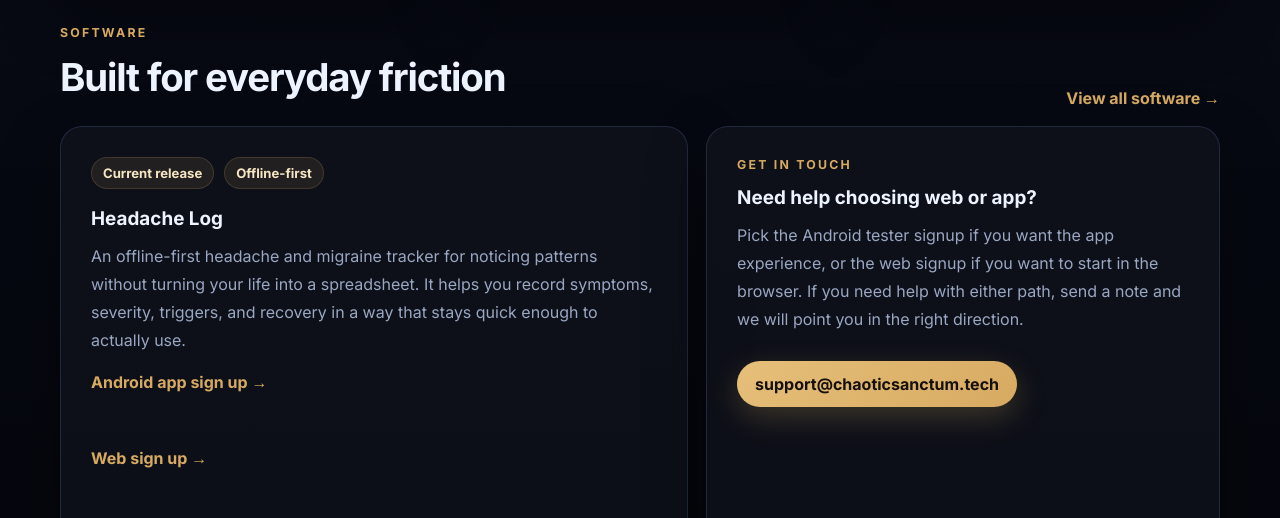
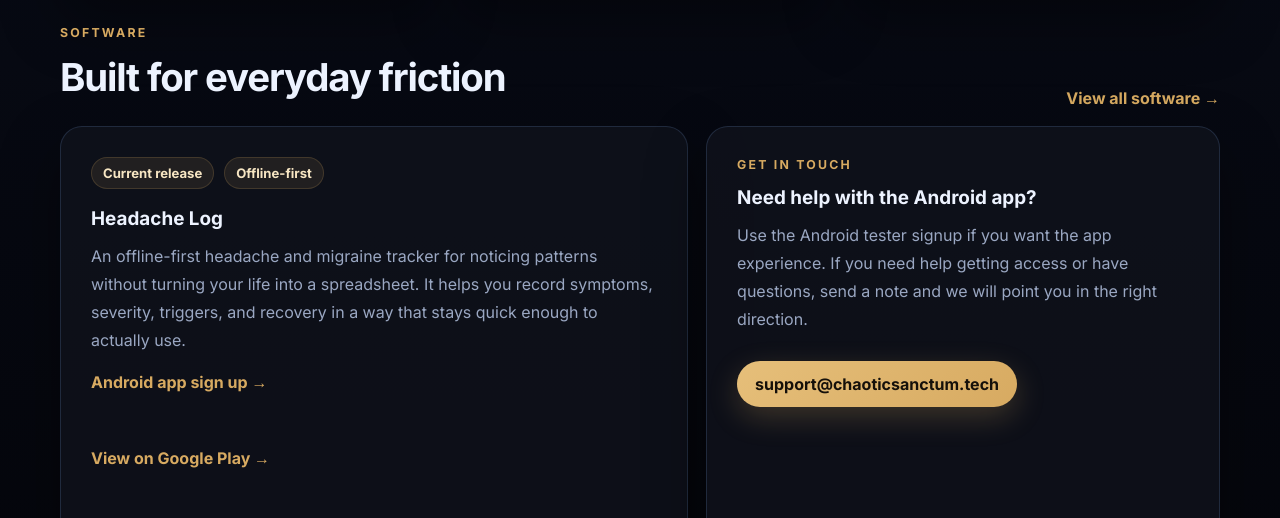
Before and after one commit to IamPatticus/chaoticsanctum, a plain HTML site: page index.html in a window 1280 px wide. Shown: the part 1137-1655 px from the top of the page. Drawn offline with Linux system fonts and the light colour scheme.

Commit message:
Remove web signup link from Headache Log pages

```diff
--- a/index.html
+++ b/index.html
@@ -398,14 +398,13 @@
             <p>An offline-first headache and migraine tracker for noticing patterns without turning your life into a spreadsheet. It helps you record symptoms, severity, triggers, and recovery in a way that stays quick enough to actually use.</p>
           </div>
           <a class="link" href="https://play.google.com/apps/testing/com.chaoticsanctum.app">Android app sign up →</a><br />
-          <a class="link" href="./headache.html">Web sign up →</a><br />
           <a class="link" href="https://play.google.com/store/apps/details?id=com.chaoticsanctum.app">View on Google Play →</a><br />
           <a class="link" href="./privacy.html">View privacy policy →</a>
         </article>
         <aside class="contact-card panel" id="contact">
           <div class="eyebrow">Get in touch</div>
-          <h3>Need help choosing web or app?</h3>
-          <p>Pick the Android tester signup if you want the app experience, or the web signup if you want to start in the browser. If you need help with either path, send a note and we will point you in the right direction.</p>
+          <h3>Need help with the Android app?</h3>
+          <p>Use the Android tester signup if you want the app experience. If you need help getting access or have questions, send a note and we will point you in the right direction.</p>
           <div class="actions">
             <a class="button" href="mailto:support@chaoticsanctum.tech">support@chaoticsanctum.tech</a>
           </div>
```
Also changed, not shown: software.html (+2 -3 lines).
